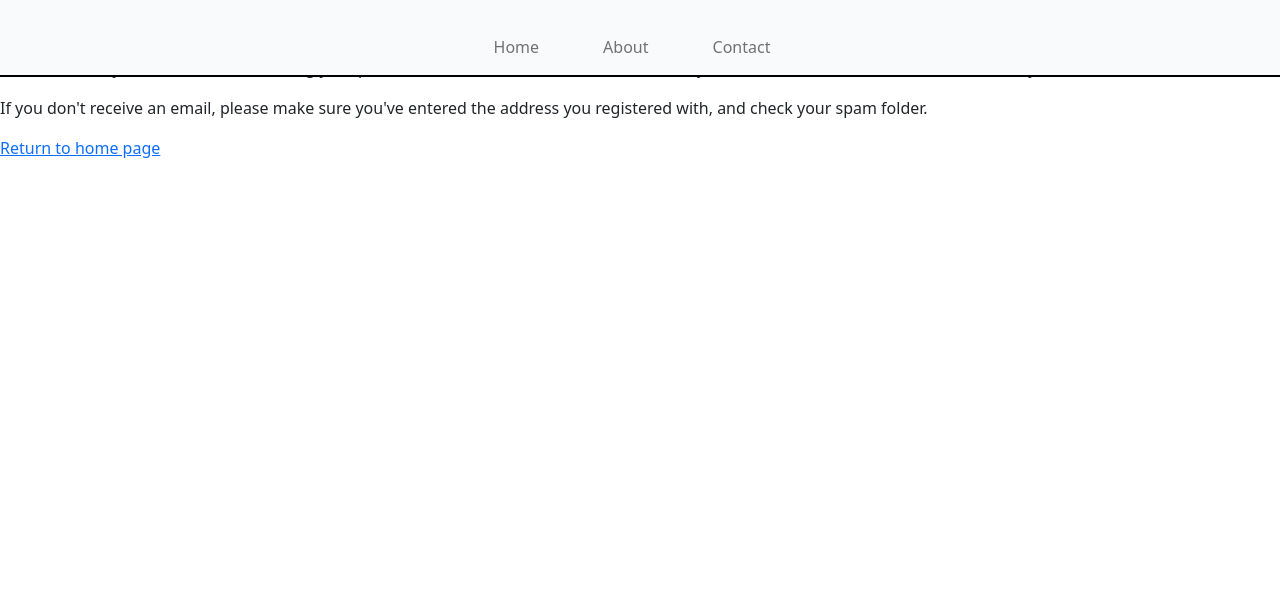
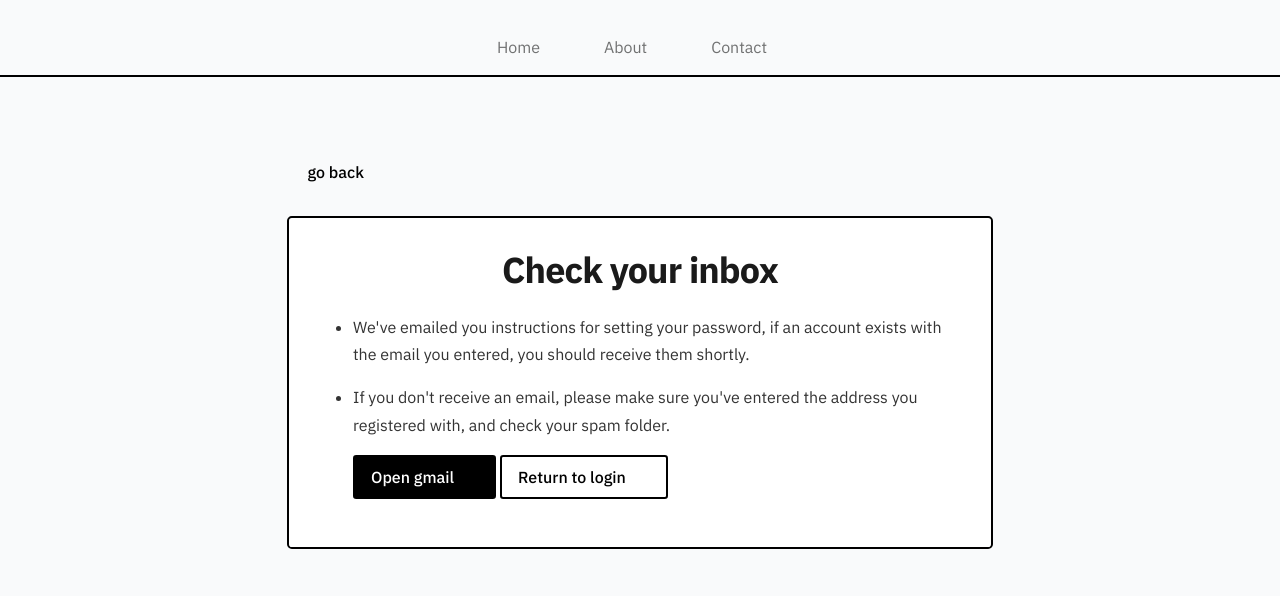
Before and after one commit to joisemp/portfolio, a Django app: page /accounts/done-password-reset/ in a window 1280 px wide. Shown: the top 596 px of the page. Run offline with Django 3.2, Linux system fonts and the light colour scheme; style sheets or scripts are compiled from the project's sources; some libraries are stand-ins or nearby versions; some web fonts are replaced.

Commit message:
Styled password reset done page

```diff
--- /dev/null
+++ b/accounts/static/accounts/password-reset-done/style.css
@@ -0,0 +1,179 @@
+@import url("https://fonts.googleapis.com/css2?family=IBM+Plex+Sans:ital,wght@0,100;0,200;0,300;0,400;0,500;0,600;0,700;1,100;1,200;1,300;1,400;1,500;1,600;1,700&display=swap");
+body {
+  font-family: "IBM Plex Sans", sans-serif;
+  background-color: #f9fafb;
+}
+
+.heading {
+  font-size: 3rem;
+  line-height: 1;
+  letter-spacing: -0.025em;
+  font-weight: 700;
+  color: rgb(0, 0, 0);
+}
+@media only screen and (max-width: 767px) {
+  .heading {
+    font-size: 1.875rem;
+    line-height: 2.25rem;
+  }
+}
+
+.heading-md {
+  font-size: 2.25rem;
+  line-height: 2.5rem;
+  letter-spacing: -0.025em;
+  font-weight: 700;
+  color: rgb(26, 26, 26);
+}
+@media only screen and (max-width: 767px) {
+  .heading-md {
+    font-size: 1.5rem;
+    line-height: 2rem;
+  }
+}
+
+.text {
+  color: #333333;
+  font-size: inherit;
+  font-weight: inherit;
+  line-height: 1.7rem;
+}
+
+.primary-btn {
+  color: white;
+  background: black;
+  padding: 0.5rem 1rem;
+  border-radius: 0.2rem;
+  border: 2px solid black;
+  font-weight: 500;
+  transition: all 0.3s ease-out;
+}
+.primary-btn:hover {
+  color: black;
+  background-color: white;
+  border: 2px solid black;
+}
+
+.secondary-btn {
+  color: rgb(0, 0, 0);
+  background: rgb(255, 255, 255);
+  border: 2px solid rgb(0, 0, 0);
+  padding: 0.5rem 1rem;
+  border-radius: 0.2rem;
+  font-weight: 500;
+  transition: all 0.3s ease-out;
+}
+.secondary-btn:hover {
+  color: rgb(255, 255, 255);
+  background-color: rgb(0, 0, 0);
+  border: 2px solid black;
+}
+
+.icon {
+  font-size: 1.8rem;
+  color: rgb(0, 0, 0);
+}
+@media only screen and (max-width: 767px) {
+  .icon {
+    font-size: 1.3rem;
+  }
+}
+
+.card-title {
+  font-size: 1.8rem;
+  font-weight: 700;
+  color: rgb(0, 0, 0);
+}
+@media only screen and (max-width: 767px) {
+  .card-title {
+    font-size: 1.3rem;
+  }
+}
+
+.learn-more {
+  font-weight: 500;
+  color: rgb(19, 19, 19);
+}
+
+.container {
+  max-width: 730px;
+  margin-top: 8rem;
+}
+@media only screen and (max-width: 767px) {
+  .container {
+    max-width: 446px;
+  }
+}
+@media only screen and (min-width: 768px) {
+  .container {
+    margin-top: 10rem;
+  }
+}
+
+.tags .badge {
+  padding: 8px 20px;
+  margin: 6px 3px;
+  text-transform: uppercase;
+  background-color: rgb(255, 255, 255);
+  color: rgb(0, 0, 0);
+  border: 2px solid black;
+  transition: all 0.3s ease-out;
+}
+.tags .badge:hover {
+  background-color: black;
+  color: white;
+  cursor: pointer;
+}
+.tags .fa-brands {
+  font-size: 1rem;
+}
+
+::-moz-selection {
+  /* Code for Firefox */
+  color: rgb(255, 255, 255);
+  background: rgb(0, 0, 0);
+}
+
+::selection {
+  color: rgb(255, 255, 255);
+  background: rgb(0, 0, 0);
+}
+
+/* width */
+::-webkit-scrollbar {
+  width: 8px;
+}
+
+/* Track */
+::-webkit-scrollbar-track {
+  background: #f1f1f1;
+}
+
+/* Handle */
+::-webkit-scrollbar-thumb {
+  background: rgb(124, 124, 124);
+  border-radius: 0.1rem;
+}
+
+/* Handle on hover */
+::-webkit-scrollbar-thumb:hover {
+  background: #555;
+}
+
+#password-reset-done .wrapper {
+  border: 2px solid rgb(0, 0, 0);
+  padding: 2rem;
+  margin-bottom: 3rem;
+  border-radius: 0.3rem;
+  background-color: rgb(255, 255, 255);
+}
+@media only screen and (max-width: 767px) {
+  #password-reset-done .wrapper {
+    padding: 2rem 1rem;
+  }
+}
+@media only screen and (max-width: 412px) {
+  #password-reset-done .wrapper .btn {
+    width: 100%;
+  }
+}/*# sourceMappingURL=style.css.map */
--- /dev/null
+++ b/accounts/static/accounts/password-reset-done/style.scss
@@ -0,0 +1,21 @@
+@import "../base";
+
+#password-reset-done {
+    .wrapper {
+        border: 2px solid rgb(0, 0, 0);
+        padding: 2rem;
+        margin-bottom: 3rem;
+        border-radius: 0.3rem;
+        background-color: rgb(255, 255, 255);
+
+        @media only screen and(max-width: 767px) {
+            padding: 2rem 1rem;
+        }
+
+        @media only screen and(max-width: 412px) {
+            .btn{
+                width: 100%;
+            }
+        }
+    }
+}
--- a/accounts/templates/accounts/password_reset/password_reset_done.html
+++ b/accounts/templates/accounts/password_reset/password_reset_done.html
@@ -1,18 +1,28 @@
 {% extends 'base.html' %}
+
+{% load static %}
+
+{% block title %}Check inbox{% endblock title %}
+
+{% block stylesheet %} <link rel="stylesheet" href="{% static 'accounts/password-reset-done/style.css' %}"> {% endblock %}
 
 {% block content %}
 
-<div>
-    <h1>Password reset sent</h1>
-    <p>
-        We've emailed you instructions for setting your password, if an account exists with the email you entered. You should receive them shortly.
-    </p>
-    <p>
-        If you don't receive an email, please make sure you've entered the address you registered with, and check your spam folder.
-    </p>
-</div>
-<div>
-    <a href="{% url 'projects:home-page' %}">Return to home page</a>
+<div class="container">
+
+    {% include 'sub-nav.html' %}
+
+    <section id="password-reset-done">
+        <div class="wrapper">
+            <h1 class="heading-md text-center mb-4">Check your inbox</h1>
+            <ul>
+                <li class="text mb-3">We've emailed you instructions for setting your password, if an account exists with the email you entered, you should receive them shortly.</li>
+                <li class="text mb-2">If you don't receive an email, please make sure you've entered the address you registered with, and check your spam folder.</li>
+                <a href="https://mail.google.com/" target='_blank' class="primary-btn btn mt-2">Open gmail <i class="fa-solid fa-arrow-up-right-from-square ps-2"></i></a>
+                <a href="{% url 'accounts:login' %}" class="secondary-btn btn mt-2">Return to login <i class="fa-solid fa-right-to-bracket ps-2"></i></a>
+            </ul>
+        </div>
+    </section>
 </div>
 
 {% endblock content %}
```
Also changed, not shown: 1 other file.
